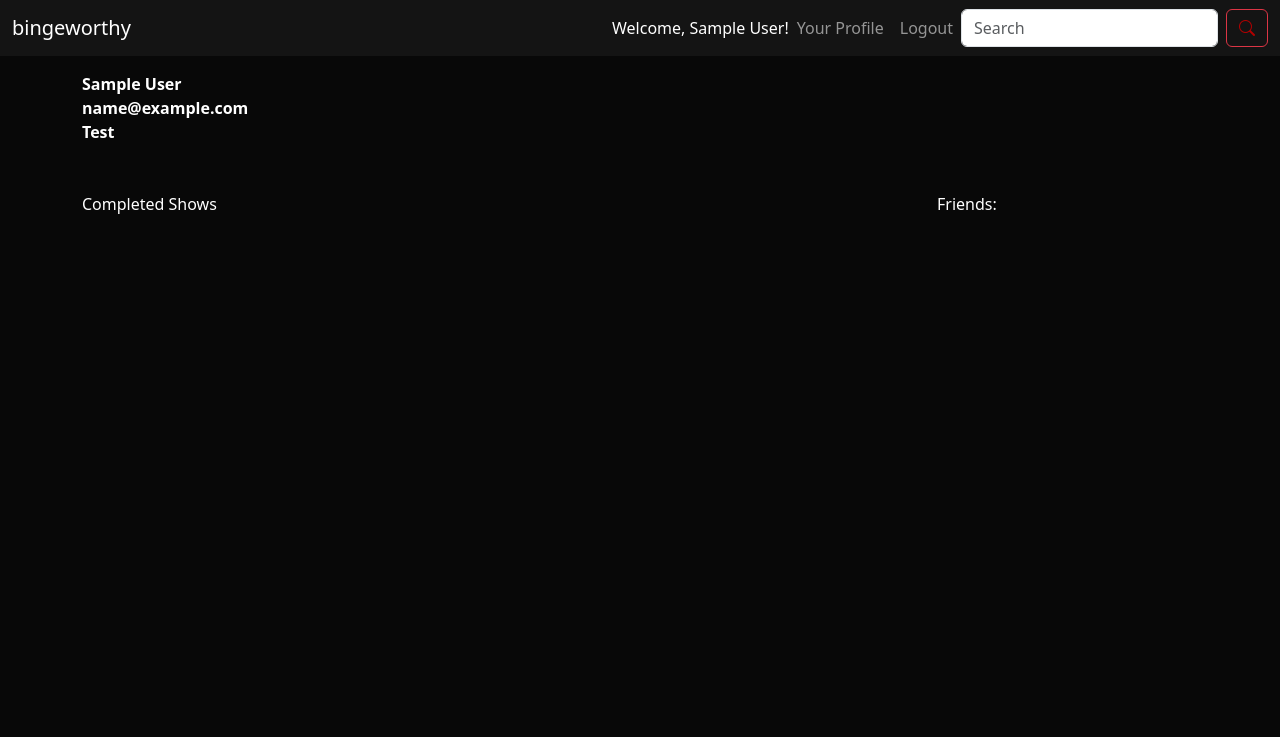
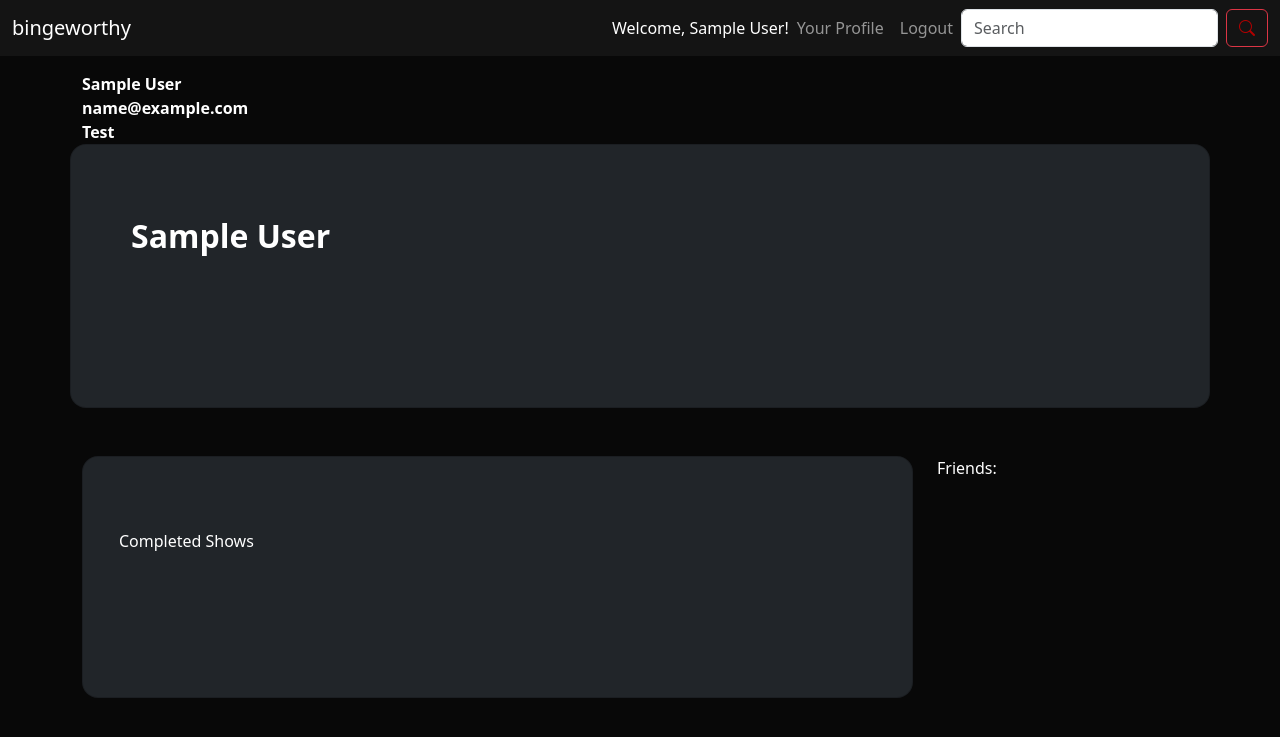
Before and after one commit to rayyan35p/bingeworthy, a Flask app: template project/templates/profile.html in a window 1280 px wide. Shown: the top 737 px of the page. Run offline with Flask 3, Linux system fonts and the light colour scheme; the template is opened without the code that fills it, so the values that code supplies are empty; the visitor is signed in with stand-in values (Sample User, id 1).

Commit message:
improved design a little, wip

```diff
--- a/project/templates/profile.html
+++ b/project/templates/profile.html
@@ -18,12 +18,23 @@
             <strong>
                 Test
             </strong> <br>
+            <div class="card bg-dark text-white" style="border-radius: 1rem;">
+                <div class="card-body p-5">
+                    <div class="mb-md-5 mt-md-4 pb-5">
+                        <h2 class="fw-bold mb-2">
+                            {{current_user.name}}
+                        </h2>
+                    </div>
+                </div>
+            </div>
         </div>
 
         <div class="row mt-5">
             <!--Featured Shows-->
             <div class="col-9">
-                <div class="container-fluid">
+                <div class="card bg-dark text-white" style="border-radius: 1rem;">
+                    <div class="card-body p-5">
+                        <div class="mb-md-5 mt-md-4 pb-5">
                             <div class="row">Completed Shows</div>
                             {% for movie in movies %}
                             <div class="row">
@@ -34,11 +45,10 @@
                                     <a href={{movie.info_link}}>{{movie.name}}</a>
                                 </div>
                             </div>
-
                             {% endfor %}
                         </div>
-
-
+                    </div>
+                </div>
             </div>
             <!--Friend List-->
             <div class="col-3">
```
Lines whose indentation alone changed are shown as unchanged.
